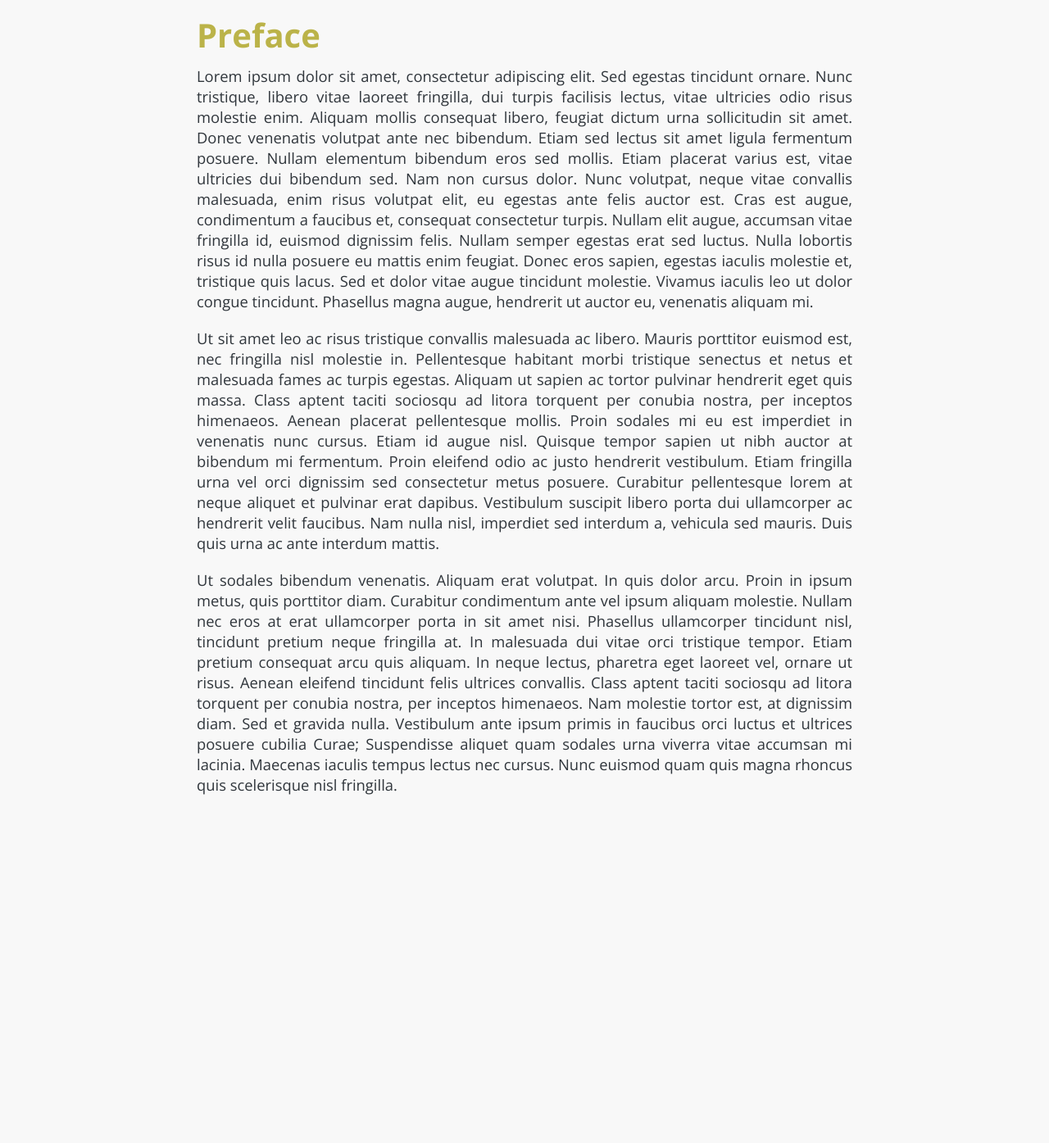
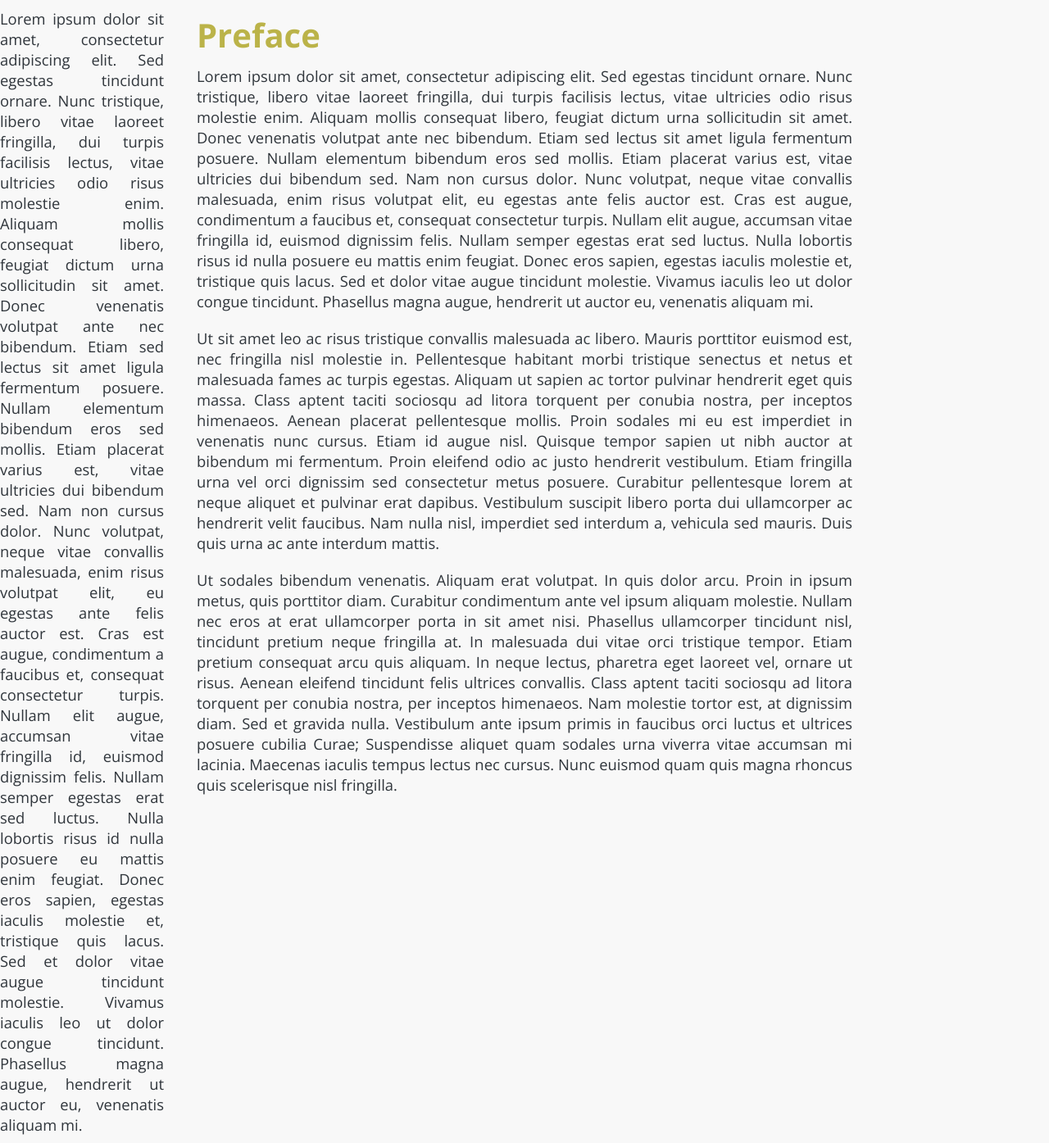
Before and after one commit to digideskio/appliedStats, a PHP site: page /preface.html in a window 1280 px wide. Shown: the whole page at 82% size. Before the commit the page ends 970 px from the top, so only its background shows below. Run offline with PHP 8.4, Linux system fonts and the light colour scheme.

Commit message:
testing nav pane

```diff
--- a/preface.html
+++ b/preface.html
@@ -14,6 +14,9 @@
 </head>
 
 <body>
+  <div class="nav">
+    <p>Lorem ipsum dolor sit amet, consectetur adipiscing elit. Sed egestas tincidunt ornare. Nunc tristique, libero vitae laoreet fringilla, dui turpis facilisis lectus, vitae ultricies odio risus molestie enim. Aliquam mollis consequat libero, feugiat dictum urna sollicitudin sit amet. Donec venenatis volutpat ante nec bibendum. Etiam sed lectus sit amet ligula fermentum posuere. Nullam elementum bibendum eros sed mollis. Etiam placerat varius est, vitae ultricies dui bibendum sed. Nam non cursus dolor. Nunc volutpat, neque vitae convallis malesuada, enim risus volutpat elit, eu egestas ante felis auctor est. Cras est augue, condimentum a faucibus et, consequat consectetur turpis. Nullam elit augue, accumsan vitae fringilla id, euismod dignissim felis. Nullam semper egestas erat sed luctus. Nulla lobortis risus id nulla posuere eu mattis enim feugiat. Donec eros sapien, egestas iaculis molestie et, tristique quis lacus. Sed et dolor vitae augue tincidunt molestie. Vivamus iaculis leo ut dolor congue tincidunt. Phasellus magna augue, hendrerit ut auctor eu, venenatis aliquam mi.</p>
+  </div>
   <div class="content">
     <h1>Preface</h1>
     <p>Lorem ipsum dolor sit amet, consectetur adipiscing elit. Sed egestas tincidunt ornare. Nunc tristique, libero vitae laoreet fringilla, dui turpis facilisis lectus, vitae ultricies odio risus molestie enim. Aliquam mollis consequat libero, feugiat dictum urna sollicitudin sit amet. Donec venenatis volutpat ante nec bibendum. Etiam sed lectus sit amet ligula fermentum posuere. Nullam elementum bibendum eros sed mollis. Etiam placerat varius est, vitae ultricies dui bibendum sed. Nam non cursus dolor. Nunc volutpat, neque vitae convallis malesuada, enim risus volutpat elit, eu egestas ante felis auctor est. Cras est augue, condimentum a faucibus et, consequat consectetur turpis. Nullam elit augue, accumsan vitae fringilla id, euismod dignissim felis. Nullam semper egestas erat sed luctus. Nulla lobortis risus id nulla posuere eu mattis enim feugiat. Donec eros sapien, egestas iaculis molestie et, tristique quis lacus. Sed et dolor vitae augue tincidunt molestie. Vivamus iaculis leo ut dolor congue tincidunt. Phasellus magna augue, hendrerit ut auctor eu, venenatis aliquam mi.</p>
--- a/stylesheets/stylesheet.css
+++ b/stylesheets/stylesheet.css
@@ -139,3 +139,8 @@ p {
 /*******************************
  Chapter navigation
 *******************************/
+
+.nav {
+  float: left;
+  width: 200px;
+}
```
